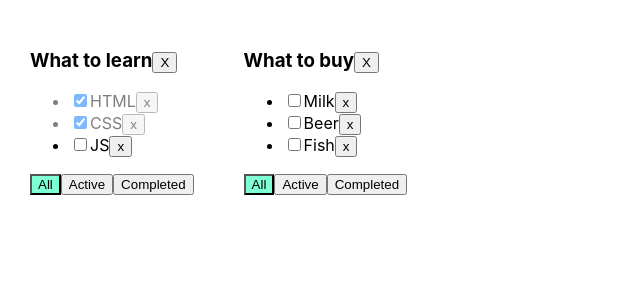
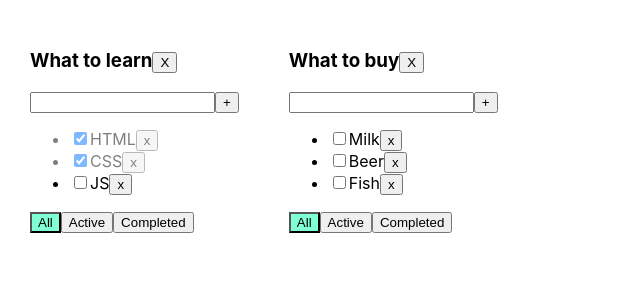
Before and after one commit to AlexBogd1/todoList, a React (Create React App) app: page / in a window 1280 px wide. Shown: the top 300 px of the page, without its empty margins (0-640 px from the left). Built offline with nearby package versions, Linux system fonts and the light colour scheme.

Commit message:
add addItemForm function in TodoList

```diff
--- a/src/TodoList.tsx
+++ b/src/TodoList.tsx
@@ -1,5 +1,6 @@
 import React, {ChangeEvent, KeyboardEvent, useState} from 'react';
 import {FilterValuesType, TaskType} from "./App";
+import AddItemForm from "./AddItemForm";
 
 type PropsType = {
     id: string
@@ -61,11 +62,15 @@ export function TodoList(props: PropsType) {
     //     if (e.key === "Enter") onAddTaskClick();
     // }
 
+    const addTask = (title: string) => {
+        props.addTask(title, props.id);
+    }
     return (
         <div>
             <h3>{props.title}
                 <button onClick={removeTodoList}>X</button>
             </h3>
+            <AddItemForm addItem={addTask} />
             {/*<div>*/}
             {/*    <input*/}
             {/*        value={title}*/}
```
